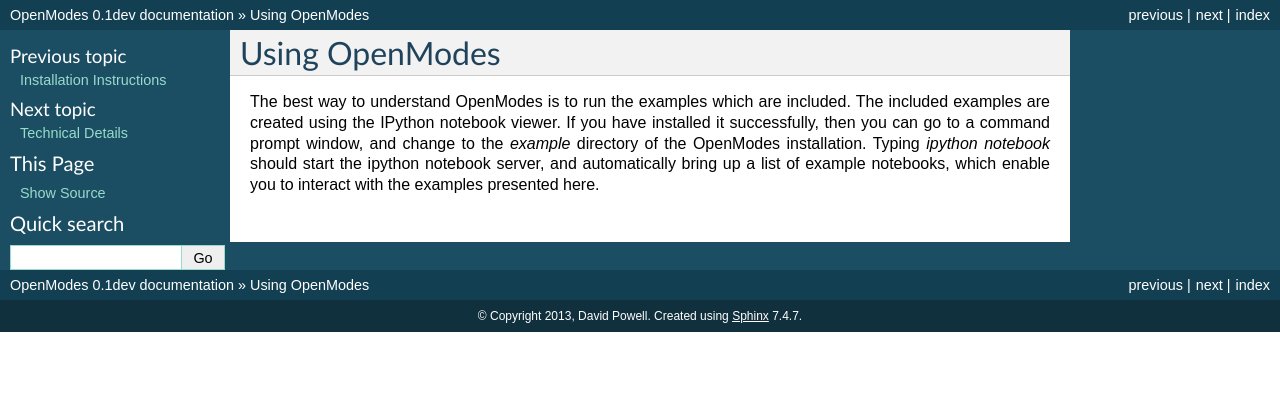
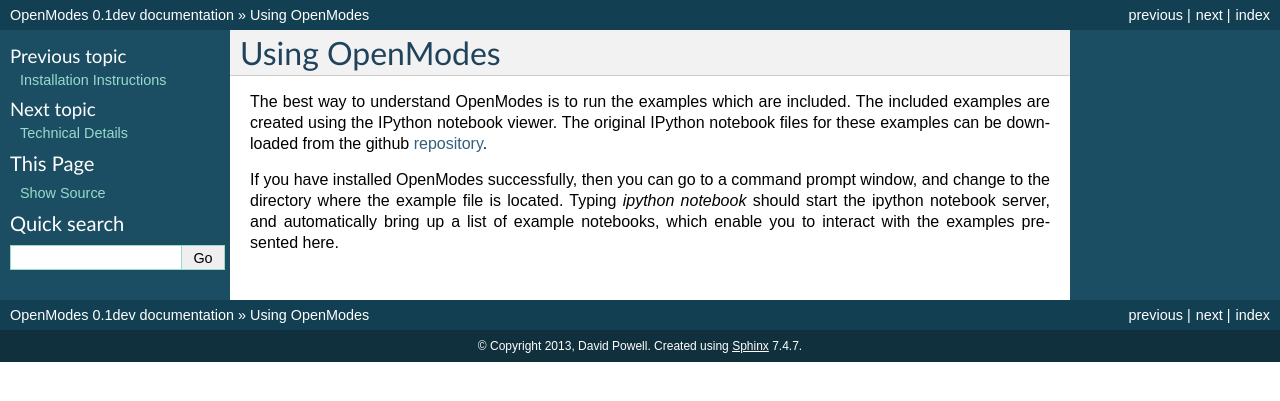
Before and after one commit to DavidPowell/OpenModes, a Sphinx documentation site: the page built from doc/examples.txt, in a window 1280 px wide. Shown: the top 401 px of the page. Built offline with Sphinx 7.4.7, drawn with Linux system fonts in a browser that asks for light colours.

Commit message:
Docs about examples now link to github

```diff
--- a/doc/examples.txt
+++ b/doc/examples.txt
@@ -3,9 +3,12 @@
 
 The best way to understand OpenModes is to run the examples which
 are included. The included examples are created using the IPython notebook
-viewer. If you have installed it successfully, then you can go to a
-command prompt window, and change to the `example` directory of the
-OpenModes installation. Typing `ipython notebook` should
+viewer. The original IPython notebook files for these examples can
+be downloaded from the github repository_.
+
+If you have installed OpenModes successfully, then you can go to a
+command prompt window, and change to the directory where the example
+file is located. Typing `ipython notebook` should
 start the ipython notebook server, and automatically bring up a list
 of example notebooks, which enable you to interact with the examples
 presented here.
@@ -15,3 +18,5 @@
    :glob:
 
    examples/*
+
+.. _repository: https://github.com/DavidPowell/OpenModes/tree/master/examples
```
